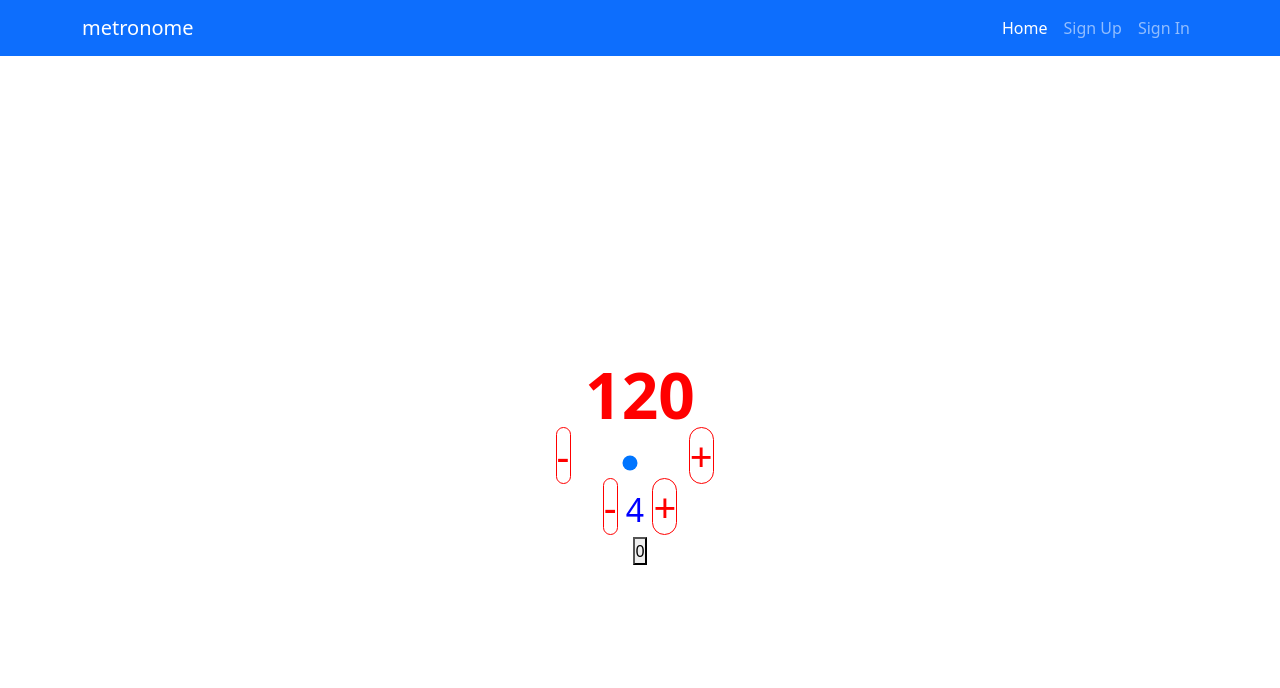
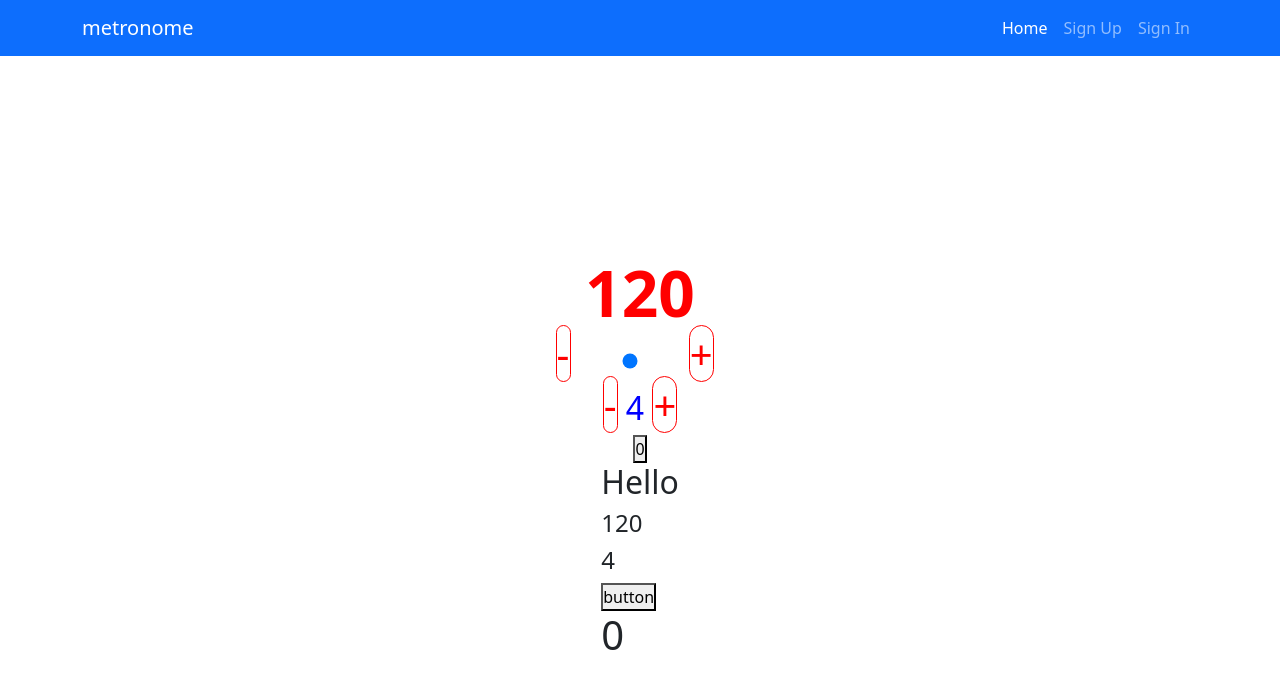
Before and after one commit to trevorlomba/metronome-client, a React (Create React App) app: page / in a window 1280 px wide. Shown: the top 688 px of the page. Built offline with nearby package versions, Linux system fonts and the light colour scheme.

Commit message:
working intervals

```diff
--- a/src/App.js
+++ b/src/App.js
@@ -1,5 +1,5 @@
 /* eslint-disable no-tabs */
-import React, { useEffect, useState } from 'react'
+import React, { useState } from 'react'
 import { Route, Routes } from 'react-router-dom'
 import { v4 as uuid } from 'uuid'
 import './index.scss'
@@ -30,51 +30,6 @@ const App = () => {
     setMsgAlerts(msgAlerts => ([...msgAlerts, { heading, message, variant, id }]))
   }
 
-  // while (active) {
-  //   setActive(0)
-  // }
-
-  function Timer (callback, timeInterval, errorCallback) {
-    this.timeout = ''
-    this.timeoutID = ''
-    this.timeInterval = timeInterval
-    this.start = () => {
-      this.expected = Date.now() + this.timeInterval
-      this.timeout = setTimeout(this.round, this.timeInterval)
-      this.timeoutID = this.timeout
-      console.log('Started')
-      console.log(this.timeout)
-      return this.timeout
-    }
-    this.stop = () => {
-      console.log(this.timeout)
-      clearTimeout(this.timeout)
-      console.log(this.timeout)
-      console.log('Stopped')
-    }
-    this.round = () => {
-      const drift = Date.now() - this.expected
-      if (drift > this.timeInerval) {
-        errorCallback()
-      }
-      callback()
-      this.expected += this.timeInterval
-      console.log(drift)
-      console.log(this.timeInterval - drift)
-      console.log(this.timeout)
-      this.timeout = setTimeout(this.round, this.timeInterval - drift)
-    }
-    this.nah = () => {
-      console.log('nah' * 50)
-    }
-  }
-  // console.log(myTimer)
-  // myTimer.start()
-  // let tempo = 120
-  // let measures = 4
-
-  // const click1 = new Audio('/click1.wav')
-  // const click2 = new Audio('/click2.wav')
   const tempoDisplay = document.querySelector('.tempo')
   console.log(tempoDisplay)
   const tempoText = document.querySelector('.tempo-text')
@@ -91,18 +46,15 @@ const App = () => {
   console.log(subtractBeats)
   // const addBeats = document.querySelector('.add-beats')
   // console.log(addBeats)
-  const BpmDisplay = document.querySelector('.bpm-display')
-  console.log(BpmDisplay)
+  const BpmDisplayElement = document.querySelector('.bpm-display')
+  console.log(BpmDisplayElement)
   const metronome = { but: 'that' }
   console.log(metronome)
   const beatsDisplay = document.querySelector('.beats-display')
   console.log(beatsDisplay)
-
-  // if (active === 1) { myTimer.start() }
-  // if (active === 0) { myTimer.stop() }
-
-  const newTimer = new Timer(() => true, 1000)
-  console.log(newTimer)
+  // while (active) {
+  //   setActive(0)
+  // }
 
   const decreaseTempo = () => {
     if (tempo < 20) {
@@ -140,7 +92,6 @@ const App = () => {
     setTempo(parseInt(tempoSlider.value))
   }
 
-  const myTimer = new Timer(() => { console.log('it ran!') }, 1000)
   const toggleTimer = () => {
     let stat = active
     switch (active) {
@@ -167,16 +118,6 @@ const App = () => {
   // }
   // console.log(startTimer)
   // console.log(stopTimer)
-  useEffect(() => {
-    myTimer.stop()
-    // console.log('success')
-    // // why can't i construct this object
-    // const myTimer = new Timer(() => { console.log('it ran!') }, 1000)
-    return () => {
-      myTimer.start()
-      console.log('unmounted')
-    }
-  }, [active])
 
   return (
     <>
@@ -222,6 +163,7 @@ const App = () => {
             decreaseBeats={decreaseBeats}
             slideTempo={slideTempo}
             toggleTimer={toggleTimer}
+            // addResource={addResource}
             active={active}></Metronome>
         </div>
       </div>
--- a/src/components/Metronome/Metronome.jsx
+++ b/src/components/Metronome/Metronome.jsx
@@ -1,22 +1,231 @@
-import React from 'react'
+// import React from 'react'
+import React, { useState, useEffect } from 'react'
 
 import TempoSlider from './TempoSlider'
 import Measures from './Measures'
 import BpmDisplay from './BpmDisplay'
 import StartStop from './StartStop'
+import PresetForm from '../Presets/PresetForm'
 
 import '../../index.scss'
 
 const Metronome = (props) => {
-  const toggleTimer = () => {
-    props.toggleTimer()
+  const [timer, setTimer] = useState(0)
+  // const [intervalID, setIntervalID] = useState(0)
+  // const toggleTimer = () => {
+  //   props.toggleTimer()
+  // }
+
+  // function Timer (callback, timeInterval, errorCallback) {
+  //   this.timeout = ''
+  //   this.timeoutID = ''
+  //   this.timeInterval = timeInterval
+  //   this.start = () => {
+  //     this.expected = Date.now() + this.timeInterval
+  //     this.timeout = setTimeout(this.round, this.timeInterval)
+  //     this.timeoutID = this.timeout
+  //     console.log('Started')
+  //     console.log(this.timeout)
+  //     return this.timeout
+  //   }
+  //   this.stop = () => {
+  //     console.log(this.timeout)
+  //     clearTimeout(this.timeout)
+  //     console.log(this.timeout)
+  //     console.log('Stopped')
+  //   }
+  //   this.round = () => {
+  //     const drift = Date.now() - this.expected
+  //     if (drift > this.timeInerval) {
+  //       errorCallback()
+  //     }
+  //     callback()
+  //     this.expected += this.timeInterval
+  //     console.log(drift)
+  //     console.log(this.timeInterval - drift)
+  //     console.log(this.timeout)
+  //     this.timeout = setTimeout(this.round, this.timeInterval - drift)
+  //   }
+  //   this.nah = () => {
+  //     console.log('nah' * 50)
+  //   }
+  // }
+  // const addResource =
+  // console.log(myTimer)
+  // myTimer.start()
+  // let tempo = 120
+  // let measures = 4
+
+  // const click1 = new Audio('/click1.wav')
+  // const click2 = new Audio('/click2.wav')
+
+  // if (active === 1) { myTimer.start() }
+  // if (active === 0) { myTimer.stop() }
+
+  // const myTimer = new Timer(() => { console.log(props.tempo) }, 1000)
+
+  // if (active === 0) {
+  //   myTimer.stop()
+  // } else {
+  //   myTimer.start()
+  // }
+  // console.log(myTimer)
+
+  // const stopTimer = () => {
+  //   myTimer.start()
+  // }
+  // console.log(startTimer)
+  // console.log(stopTimer)
+  const interval = ''
+  console.log(interval)
+  useEffect((interval) => {
+    if (props.active) {
+      interval = setInterval(() => {
+        setTimer(timer + 1)
+        console.log(props.tempo)
+        console.log(props.tempo * 60)
+        console.log(timer)
+      }, 60000 / props.tempo)
+      // console.log(interval)
+      // setIntervalID(interval)
+      return () => {
+      // setTimer(0)
+        clearInterval(interval)
+      }
+    }
   }
+
+  )
+
+  useEffect(() => {
+    clearInterval(interval)
+    setTimer(0)
+  }, [props.active])
+  // }, [props.active === 1])
+  // l
+  // const startMetronome = (event) => {
+  //   event.preventDefault()
+  //   const interval = setInterval(() => {
+  //     setTimer(timer + 1)
+  //     console.log(props.tempo)
+  //     console.log(props.tempo * 60)
+  //     console.log(timer)
+  //   }, 60000 / props.tempo)
+  //   console.log(interval)
+  //   // setIntervalID(interval)
+  // }
+  // const stopMetronome = (event) => {
+  //   event.preventDefault()
+  //   // clearInterval(intervalID)
+  // }
+  // const resetCount = (event) => {
+  //   event.preventDefault()
+  //   // setTimer(0)
+  // }
+  // useEffect((callback = () => console.log('yup'), tempo = props, errorCallback) => {
+  //   let timeout
+  //   let timeoutID
+  //   const timeInterval = tempo
+  //   let expected
+  //   console.log('timeout: ' + timeout)
+  //   console.log('timeoutID: ' + timeoutID)
+  //   console.log('timeoutInterval: ' + timeInterval)
+  //   console.log('expected: ' + expected)
+  //   const start = (timeout, timeoutID) => {
+  //     expected = Date.now() + timeInterval
+  //     timeout = setTimeout(round, timeInterval)
+  //     timeoutID = timeout
+  //     console.log('Started')
+  //     return timeout
+  //   }
+  //   const round = (timeout, timeoutID) => {
+  //     console.log('round')
+  //     callback()
+  //     const drift = Date.now() - expected
+  //     if (drift > timeInterval) {
+  //       errorCallback()
+  //     }
+  //     console.log(drift)
+  //     console.log(timeInterval - drift)
+  //     expected += timeInterval
+  //     timeout = setTimeout(round, timeInterval - drift)
+  //     timeoutID = timeout
+  //   }
+
+  //   console.log(start)
+  //   console.log(round)
+  //   return (
+  //     clearTimeout(timeoutID)
+  //   )
+  // })
+  // useEffect((callback, tempo = 1000, errorCallback) => {
+  //   let timeout
+  //   let timeoutID
+  //   const timeInterval = tempo
+  //   let expected
+  //   console.log(timeout)
+  //   console.log(timeoutID)
+  //   console.log(timeInterval)
+  //   console.log(expected)
+  //   const start = (timeout, timeoutID) => {
+  //     expected = Date.now() + timeInterval
+  //     timeout = setTimeout(round, timeInterval)
+  //     timeoutID = timeout
+  //     console.log('Started')
+  //     console.log(timeout)
+  //     return timeout
+  //   }
+  //   const round = () => {
+  //     const drift = Date.now() - expected
+  //     if (drift > timeInterval) {
+  //       errorCallback()
+  //     }
+  //     expected += timeInterval
+  //     console.log(drift)
+  //     console.log(timeInterval - drift)
+  //     console.log(timeout)
+  //     timeout = setTimeout(round, timeInterval - drift)
+  //   }
+
+  //   start()
+  //   console.log(round)
+  //   return (
+  //     clearTimeout(timeoutID)
+  //   )
+  // })
+  // useEffect(() => {
+  //   const timer = setTimeout(() => {
+  //     console.log('runner')
+  //     setTimeout(console.log('ran'), 1000)
+  //   }, 1000)
+  //   return () => {
+  //     clearTimeout(timer)
+  //   }
+  // }, [props.active])
+  // useEffect(() => {
+  //   myTimer.start()
+  //   // console.log('success')
+  //   // // why can't i construct this object
+  //   // const myTimer = new Timer(() => { console.log('it ran!') }, 1000)
+  //   return () => {
+  //     myTimer.start()
+  //     console.log('unmounted')
+  //   }
+  // }, [props.active])
+  // console.log(myTimer)
+
   return (
     <>
       <div><BpmDisplay tempo={props.tempo}></BpmDisplay></div>
       <div><TempoSlider onChange={props.slideTempo} className="tempo-settings" tempo={props.tempo} decreaseTempo={props.decreaseTempo} increaseTempo={props.increaseTempo}></TempoSlider></div>
       <div><Measures className="measures" measures={props.measures} increaseBeats={props.increaseBeats} decreaseBeats={props.decreaseBeats}></Measures></div>
-      <div><StartStop toggleTimer={toggleTimer} active={props.active}/></div></>
+      <div><StartStop toggleTimer={props.toggleTimer} active={props.active}/></div>
+      <PresetForm tempo={props.tempo} measure={props.measures} timer={timer}/>
+      {/* <PresetForm tempo={props.tempo} measure={props.measures} timer={timer} onSubmit={resetCount}/> */}
+      {/* <PresetForm tempo={props.tempo} measure={props.measures} timer={timer} onSubmit={startMetronome}/> */}
+      {/* <PresetForm tempo={props.tempo} measure={props.measures} timer={timer} onSubmit={stopMetronome}/> */}
+      {/* <div><StartStop toggleTimer={addResource} active={props.active}/></div> */}
+    </>
   )
 }
 
--- /dev/null
+++ b/src/components/Presets/PresetForm.jsx
@@ -0,0 +1,52 @@
+import React from 'react'
+
+// import { Link } from 'react-router-dom'
+
+const PresetForm = (props) => {
+  // const handleSubmit = event => {
+  //   event.preventDefault()
+  //   console.log(props.tempo, props.measure)
+  // }
+
+  return (
+    <>
+      <form onSubmit={props.onSubmit}>
+        <h2>Hello</h2>
+        <h4>{props.tempo}</h4>
+        <h4>{props.measure}</h4>
+        <button type='submit'>button</button>
+        <h1>{props.timer}</h1>
+      </form>
+    </>
+  )
+}
+
+// const PresetForm = ({ book, handleChange, handleSubmit, cancelUrl }) => {
+//   <>
+//     <form onSubmit={handleSubmit}>
+//       <label htmlFor={'title'}>Title</label>
+//       <input
+//         id={'title'}
+//         // value represents what is in state
+//         value={book.title}
+//         // when the input changes -- state is updated
+//         onChange={handleChange}
+//         name='title'
+//       />
+
+//       <label htmlFor='author'>Author:</label>
+//       <input
+//         id='author'
+//         value={book.author}
+//         onChange={handleChange}
+//         name='author'
+//       />
+
+//       <button type='submit'>SUBMIT TO THE FORM</button>
+//     </form>
+
+//     <Link to={cancelUrl}>GET ME OUTTA HERE!!!!</Link>
+//   </>
+// }
+
+export default PresetForm
```
Also changed, not shown: src/components/Presets/createPreset.js (added).
